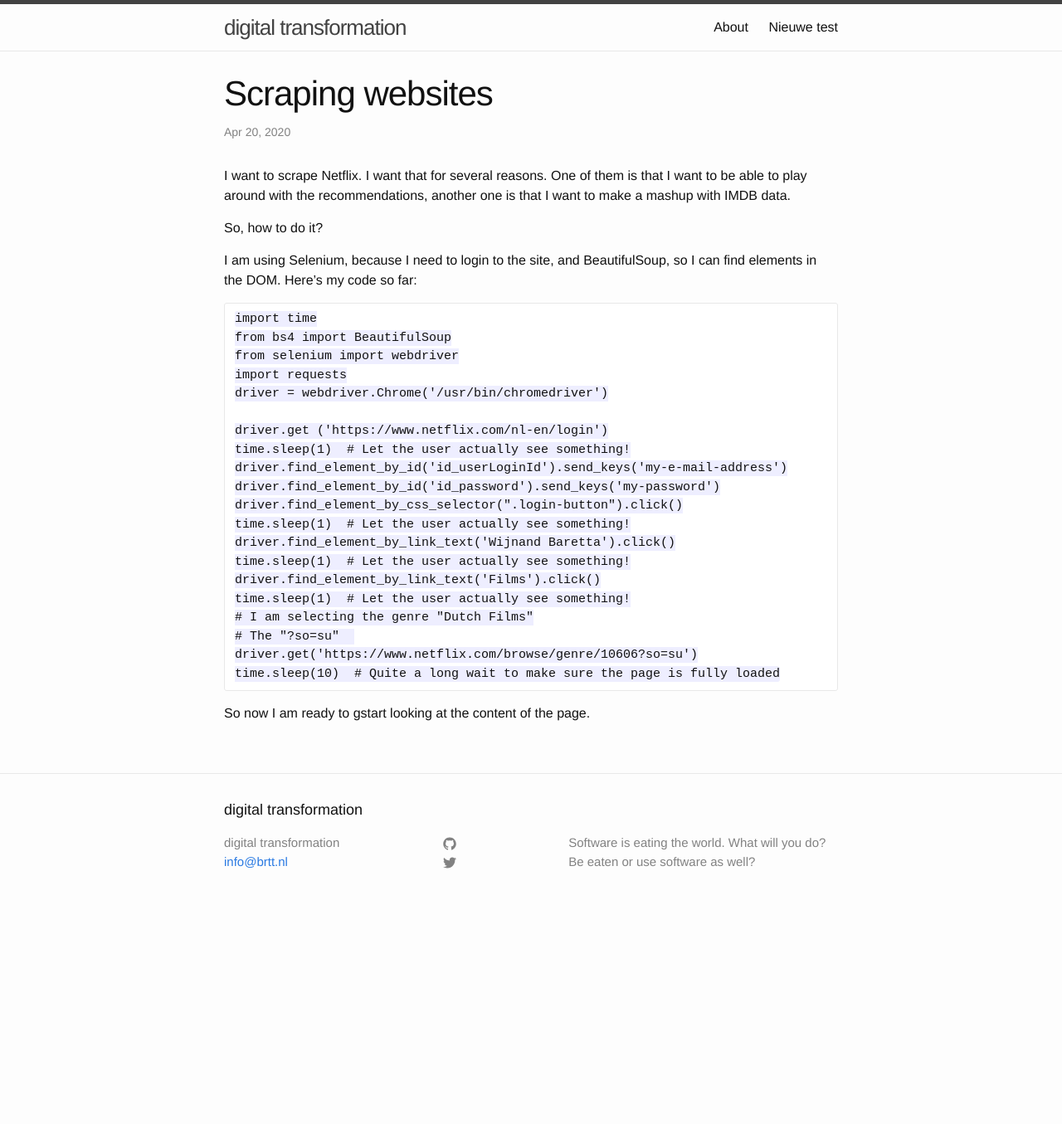
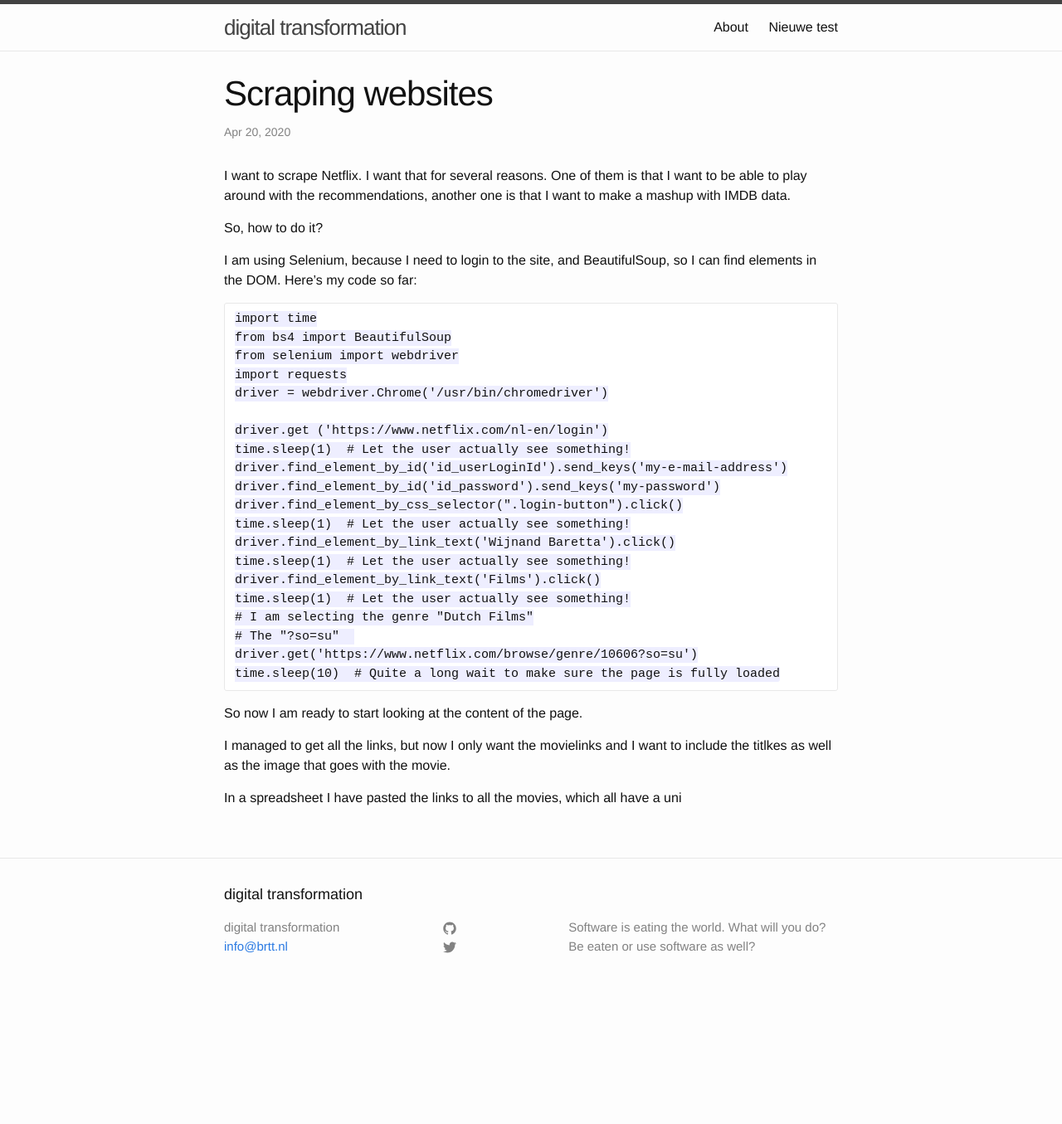
Before and after one commit to wijnandb/wijnandb.github.io, a Jekyll site: the page built from _posts/2020-4-20-scraping-websites.md, in a window 1280 px wide. Shown: the whole page at 83% size. Built offline with Jekyll 4.4.1, drawn with Linux system fonts in a browser that asks for light colours; our own code applies the rules of GitHub Pages for plain Markdown files; before the commit the page ends 1253 px from its top, so only the background shows below that.

Commit message:
_posts/2020-4-20-scraping-websites.md updated from https://stackedit.io/

```diff
--- a/_posts/2020-4-20-scraping-websites.md
+++ b/_posts/2020-4-20-scraping-websites.md
@@ -33,8 +33,13 @@ Here's my code so far:
     driver.get('https://www.netflix.com/browse/genre/10606?so=su')
     time.sleep(10)  # Quite a long wait to make sure the page is fully loaded
 
-So now I am ready to gstart looking at the content of the page.
+So now I am ready to start looking at the content of the page.
+
+I managed to get all the links, but now I only want the movielinks and I want to include the titlkes as well as the image that goes with the movie.
+
+In a spreadsheet I have pasted the links to all the movies, which all have a uni
 
 <!--stackedit_data:
-eyJoaXN0b3J5IjpbNDUxNjM4OTI0LC0xMTY3ODQxMzY5XX0=
+eyJoaXN0b3J5IjpbNTI5MzE1Mzk2LDQ1MTYzODkyNCwtMTE2Nz
+g0MTM2OV19
 -->
```
